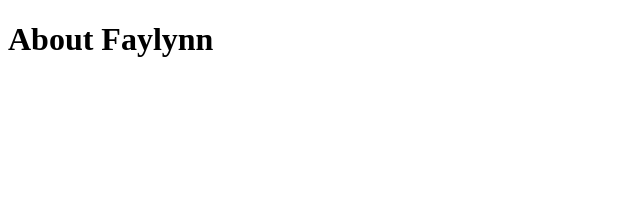
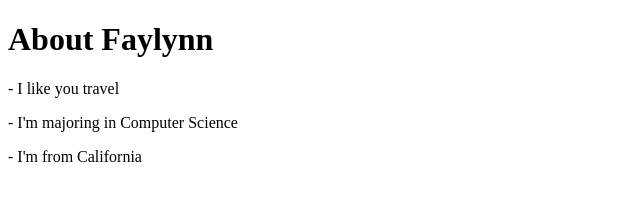
Before and after one commit to FaylynnVidrio/FaylynnVidrio.github.io, a plain HTML site: page aboutme.html in a window 1280 px wide. Shown: the whole page, without its empty margins (0-640 px from the left). Drawn offline with Linux system fonts and the light colour scheme.

Commit message:
Add files via upload

```diff
--- a/aboutme.html
+++ b/aboutme.html
@@ -7,5 +7,8 @@
 </head>
 <body>
     <h1>About Faylynn</h1>
+    <p>- I like you travel</p>
+    <p>- I'm majoring in Computer Science</p>
+    <p>- I'm from California</p>
 </body>
 </html>
```
